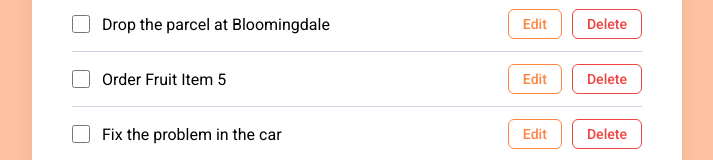
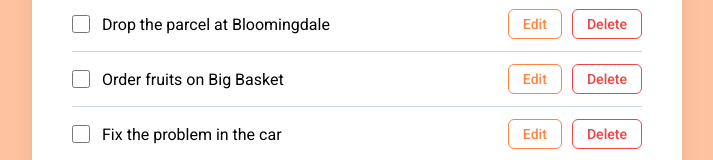
Before and after one commit to Ammisettychamu33/enhancement-of-simple-todos, a React (Create React App) app: page / in a window 1280 px wide. Shown: the part 394-554 px from the top of the page, without its empty margins (283-996 px from the left). Built offline with nearby package versions, Linux system fonts and the light colour scheme.

Commit message:
Update item 5 initial title to Order fruits on Big Basket

```diff
--- a/src/components/SimpleTodos/index.jsx
+++ b/src/components/SimpleTodos/index.jsx
@@ -26,7 +26,7 @@ const initialTodosList = [
   },
   {
     id: 5,
-    title: 'Order Fruit Item 5',
+    title: 'Order fruits on Big Basket',
     isCompleted: false,
   },
   {
```
